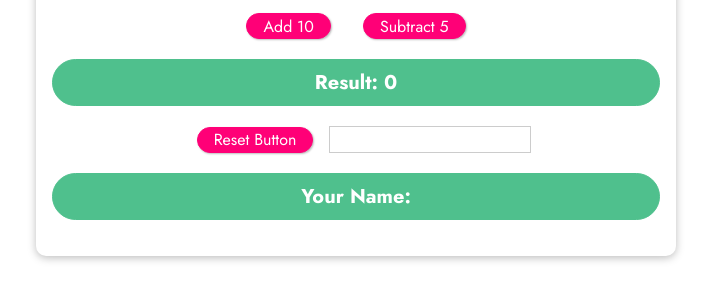
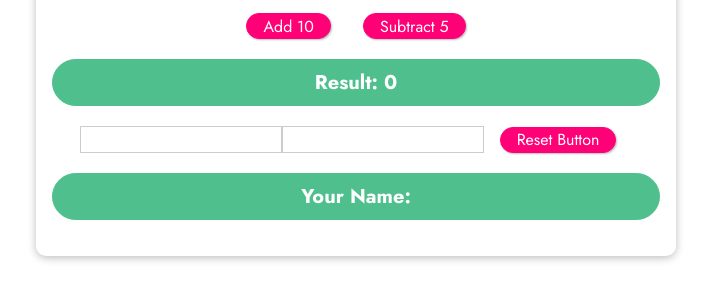
Before and after one commit to HOWARD1021/basics-03-events-starting-code, a plain HTML site: page index.html in a window 1280 px wide. Shown: the part 286-586 px from the top of the page, without its empty margins (284-995 px from the left). Drawn offline with nearby package versions, Linux system fonts and the light colour scheme.

Commit message:
computed

```diff
--- a/app.js
+++ b/app.js
@@ -3,7 +3,11 @@ const app = Vue.createApp({
     return {
       counter: 0,
       name: "",
+      lastName:"",
     };
+  },
+  computed:{
+
   },
   methods: {
     setName(event, lastName) {
@@ -20,6 +24,14 @@ const app = Vue.createApp({
     reSet() {
       this.name = "";
     },
+    outPutFullName(){
+      console.log('render again');
+      if(this.name === '') {
+        return ''
+      }else {
+        return this.name + " " + "howard"
+      }
+    }
   },
 });
 
--- a/index.html
+++ b/index.html
@@ -21,10 +21,11 @@
       <button v-on:click="add(10)">Add 10</button>
       <button v-on:click="reduce(5)">Subtract 5</button>
       <p>Result: {{ counter }}</p>
+      <input type="text" v-model="name">
+      <input type="text" v-model="lastName">
       <button v-on:click="reSet"> Reset Button</button>
-      <input type="text" v-model="name">
       <!-- <input type="text" v-bind:value ="name" v-on:input="setName($event, 'Schwarzmüller')"> -->
-      <p>Your Name: {{ name }}</p>
+      <p>Your Name: {{ outPutFullName() }}</p>
     </section>
   </body>
 </html>
```
